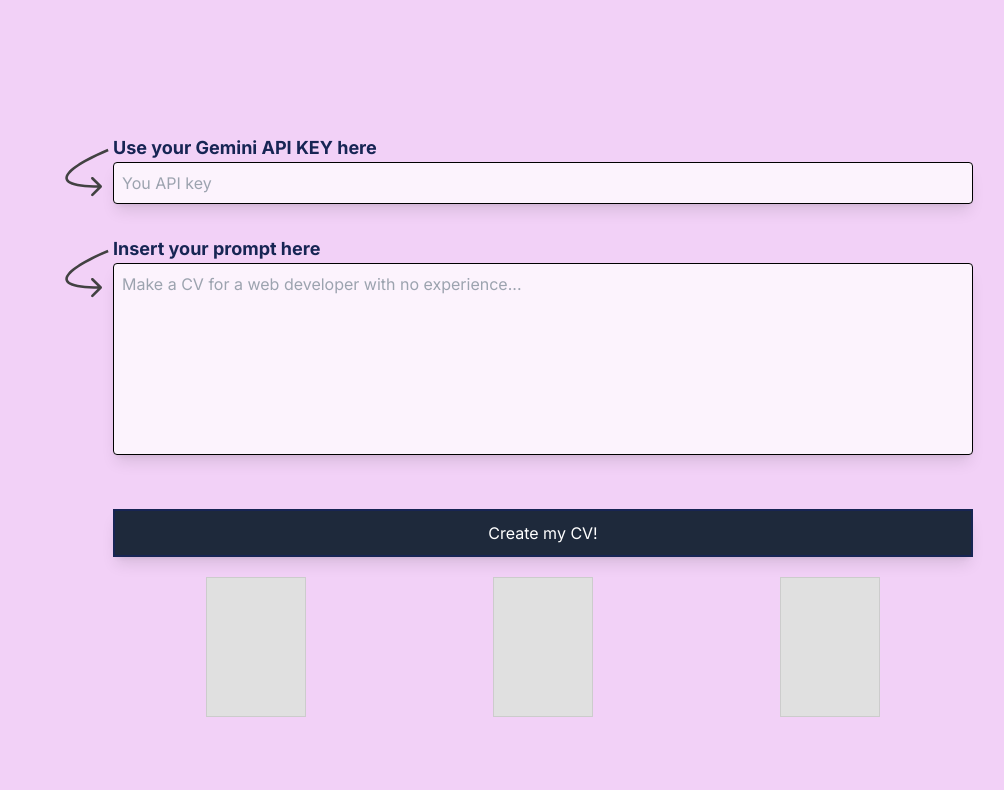
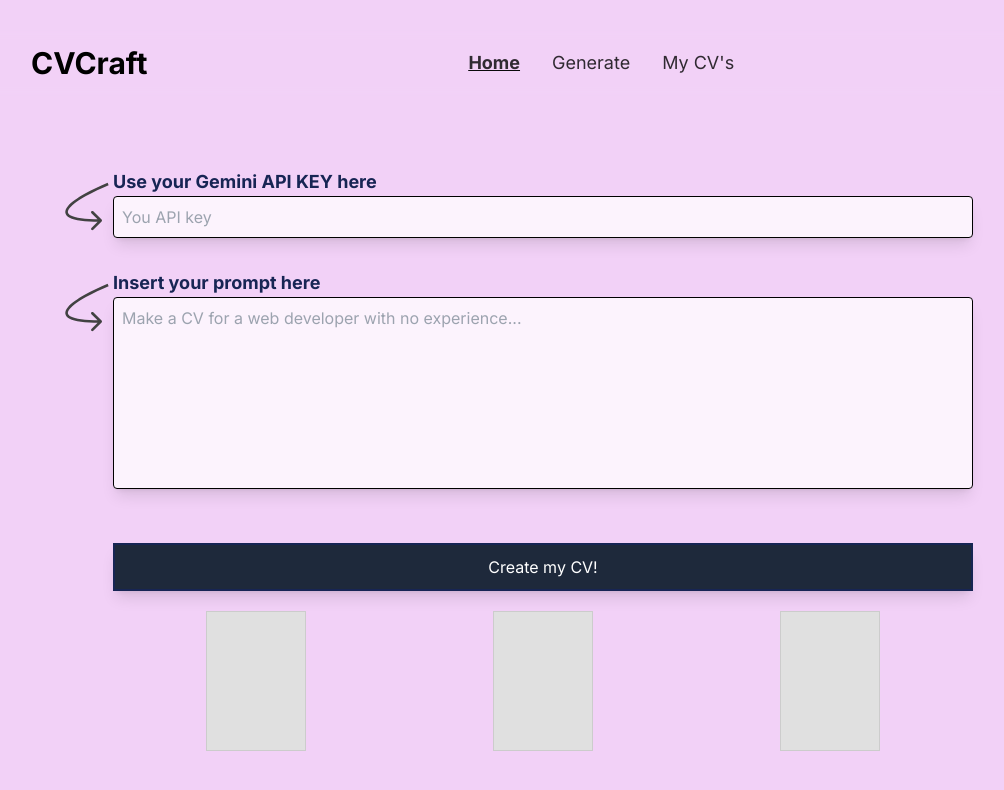
Before and after one commit to Eufanzky/CVCraft, a Next.js app: page / in a window 1280 px wide. Shown: the top 790 px of the page, without its empty margins (97-1101 px from the left). Built offline with nearby package versions, Linux system fonts and the light colour scheme.

Commit message:
style: :lipstick: add Navbar component

```diff
--- a/src/app/globals.css
+++ b/src/app/globals.css
@@ -34,11 +34,11 @@ body {
 } */
 body {
   font-family: Arial, sans-serif;
-  background-color: #F2D1F7;
+  background-color: #f2d1f7;
   margin: 0;
   padding: 0;
   display: flex;
   justify-content: center;
   align-items: center;
-  height: 100vh;
+  min-height: 100vh;
 }
--- a/src/app/layout.tsx
+++ b/src/app/layout.tsx
@@ -1,5 +1,6 @@
 import type { Metadata } from "next";
 import { Inter } from "next/font/google";
+import NavBar from "../components/NavBar";
 import "./globals.css";
 
 const inter = Inter({ subsets: ["latin"] });
@@ -16,7 +17,10 @@ export default function RootLayout({
 }>) {
   return (
     <html lang="en">
-      <body className={inter.className}>{children}</body>
+      <body className={`${inter.className} flex flex-col`}>
+        <NavBar />
+        {children}
+      </body>
     </html>
   );
 }
--- /dev/null
+++ b/src/components/NavBar.tsx
@@ -0,0 +1,36 @@
+'use client'
+
+import Link from 'next/link'
+import { usePathname } from 'next/navigation'
+
+const links = [
+  { to: '/', label: 'Home' },
+  { to: '/generate', label: 'Generate' },
+  { to: '/my-cvs', label: "My CV's" },
+]
+
+const NavBar = () => {
+  const pathname = usePathname()
+  return (
+    <nav className="  w-full sticky top-0 z-20 bg-[#f2d1f7]/50 backdrop-blur-sm" >
+      <div className=' mx-auto max-w-5xl w-full flex justify-between items-center py-4 select-none' >
+        <span className='text-3xl font-bold' >CVCraft</span>
+        <ul className="flex gap-8" >
+          {
+            links.map(link => (
+              <li
+                key={link.to}
+                className={`text-black/80 hover:text-black/90 active:text-black transition-colors duration-100 text-lg hover:underline cursor-pointer ${pathname === link.to ? 'underline font-bold pointer-events-none' : ''}`}
+              >
+                <Link href={link.to}>{link.label}</Link>
+              </li>
+            ))
+          }
+        </ul>
+        <div></div>
+      </div>
+    </nav>
+  )
+}
+
+export default NavBar
```
